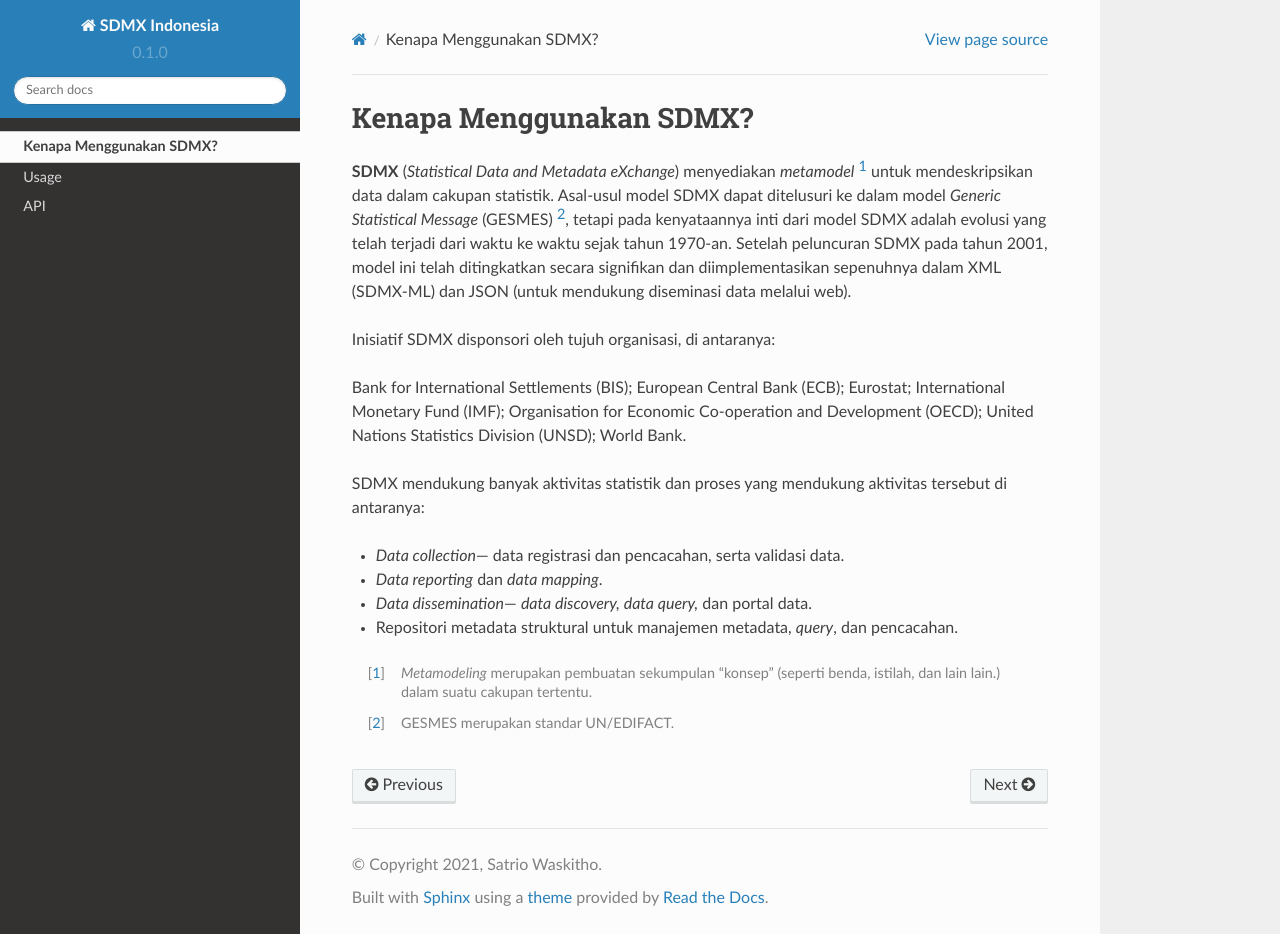
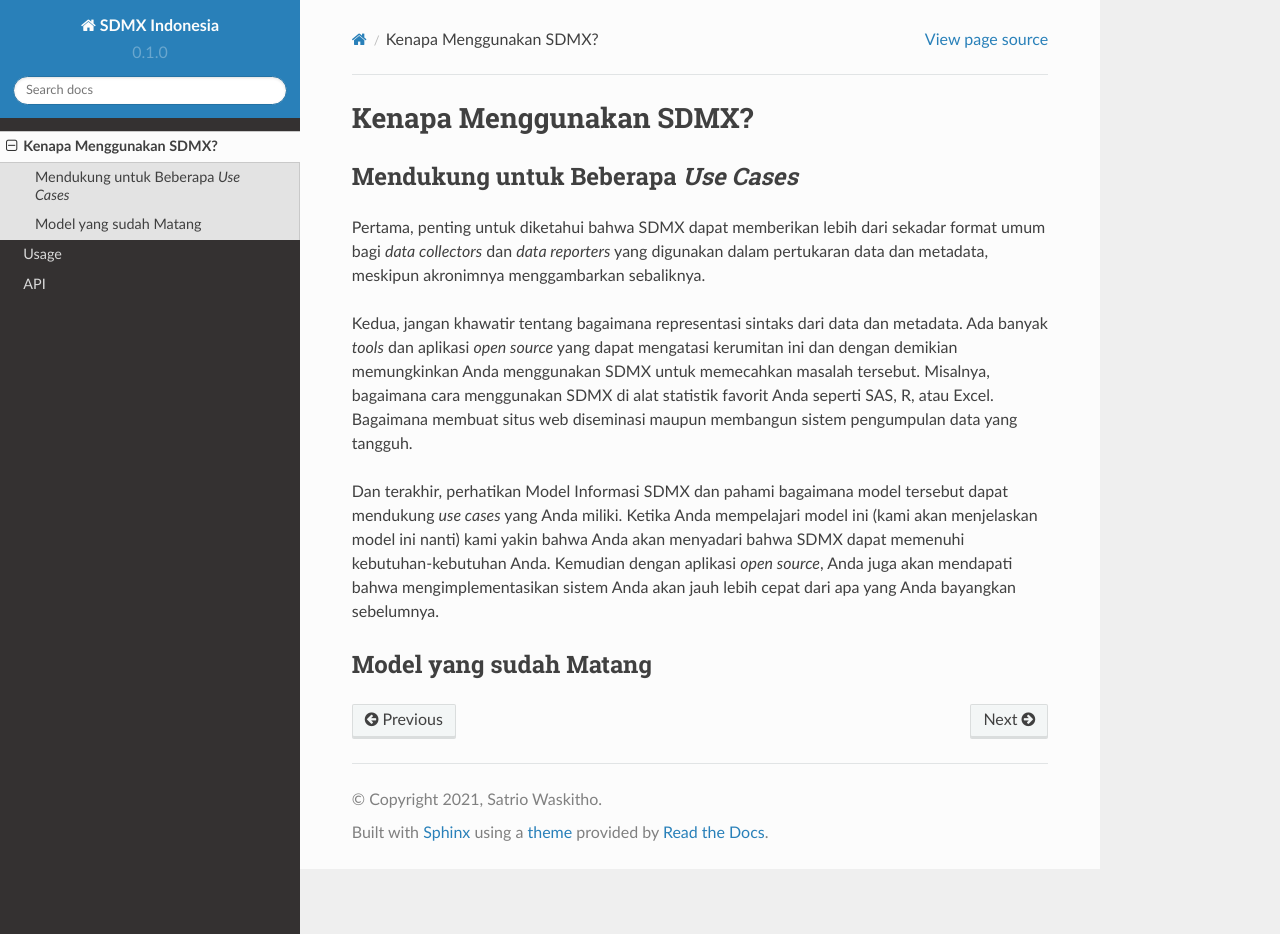
Before and after one commit to satriowaskitho/sdmx-indonesia, a Sphinx documentation site: the page built from docs/source/why-sdmx.rst, in a window 1280 px wide and 934 px high. Built offline with Sphinx 7.4.7 and the Read the Docs theme 2.0.0, drawn with Linux system fonts in a browser that asks for light colours.

Commit message:
Update why-sdmx.rst

```diff
--- a/docs/source/why-sdmx.rst
+++ b/docs/source/why-sdmx.rst
@@ -1,18 +1,16 @@
 Kenapa Menggunakan SDMX?
 ========================
 
-**SDMX** (*Statistical Data and Metadata eXchange*) menyediakan *metamodel* [#f1]_ untuk mendeskripsikan data dalam cakupan statistik. Asal-usul model SDMX dapat ditelusuri ke dalam model *Generic Statistical Message* (GESMES) [#f2]_, tetapi pada kenyataannya inti dari model SDMX adalah evolusi yang telah terjadi dari waktu ke waktu sejak tahun 1970-an. Setelah peluncuran SDMX pada tahun 2001, model ini telah ditingkatkan secara signifikan dan diimplementasikan sepenuhnya dalam XML (SDMX-ML) dan JSON (untuk mendukung diseminasi data melalui web).
+.. _usecases:
 
-Inisiatif SDMX disponsori oleh tujuh organisasi, di antaranya:
+Mendukung untuk Beberapa *Use Cases*
+------------------------------------
 
-Bank for International Settlements (BIS); European Central Bank (ECB); Eurostat; International Monetary Fund (IMF); Organisation for Economic Co-operation and Development (OECD); United Nations Statistics Division (UNSD); World Bank.
+Pertama, penting untuk diketahui bahwa SDMX dapat memberikan lebih dari sekadar format umum bagi *data collectors* dan *data reporters* yang digunakan dalam pertukaran data dan metadata, meskipun akronimnya menggambarkan sebaliknya.
 
-SDMX mendukung banyak aktivitas statistik dan proses yang mendukung aktivitas tersebut di antaranya:
+Kedua, jangan khawatir tentang bagaimana representasi sintaks dari data dan metadata. Ada banyak *tools* dan aplikasi *open source* yang dapat mengatasi kerumitan ini dan dengan demikian memungkinkan Anda menggunakan SDMX untuk memecahkan masalah tersebut. Misalnya, bagaimana cara menggunakan SDMX di alat statistik favorit Anda seperti SAS, R, atau Excel. Bagaimana membuat situs web diseminasi maupun membangun sistem pengumpulan data yang tangguh.
 
-* *Data collection*— data registrasi dan pencacahan, serta validasi data.
-* *Data reporting* dan *data mapping*.
-* *Data dissemination*— *data discovery, data query,* dan portal data.
-* Repositori metadata struktural untuk manajemen metadata, *query*, dan pencacahan.
+Dan terakhir, perhatikan Model Informasi SDMX dan pahami bagaimana model tersebut dapat mendukung *use cases* yang Anda miliki. Ketika Anda mempelajari model ini (kami akan menjelaskan model ini nanti) kami yakin bahwa Anda akan menyadari bahwa SDMX dapat memenuhi kebutuhan-kebutuhan Anda. Kemudian dengan aplikasi *open source*, Anda juga akan mendapati bahwa mengimplementasikan sistem Anda akan jauh lebih cepat dari apa yang Anda bayangkan sebelumnya.
 
-.. [#f1] *Metamodeling* merupakan pembuatan sekumpulan "konsep" (seperti benda, istilah, dan lain lain.) dalam suatu cakupan tertentu.
-.. [#f2] GESMES merupakan standar UN/EDIFACT.
+Model yang sudah Matang
+-----------------------
```
